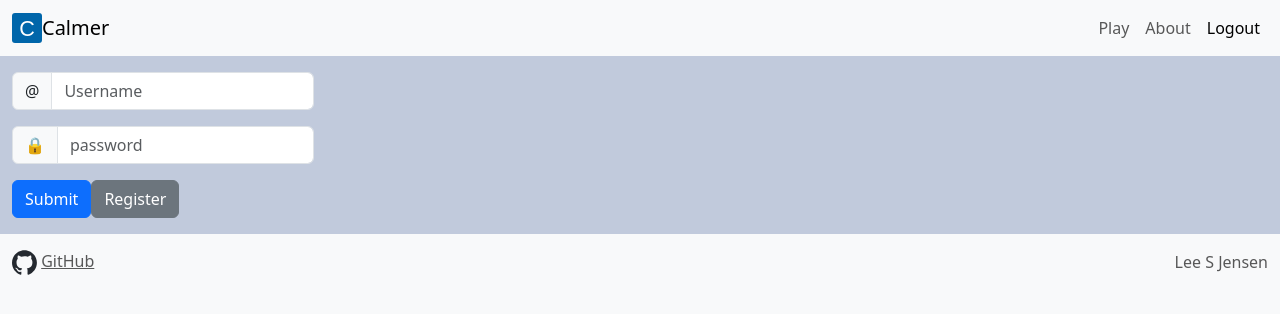
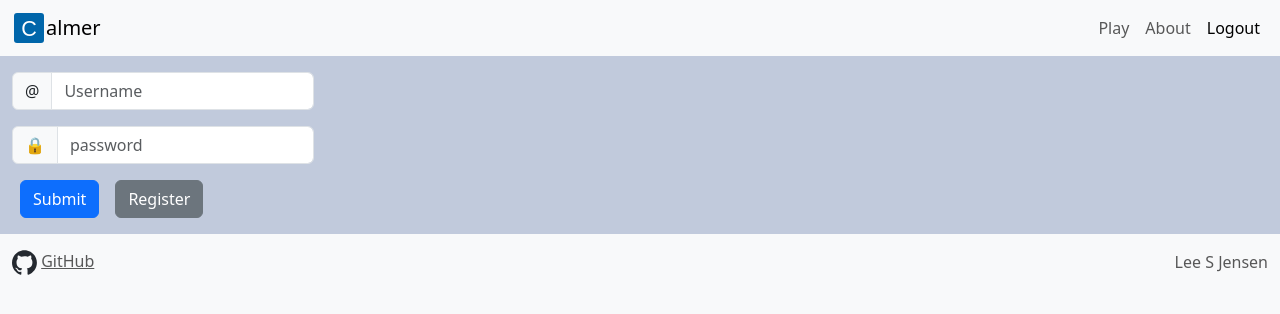
Before and after one commit to leesjensen/startup, a React (Vite) app: page / in a window 1280 px wide. Shown: the top 314 px of the page. Built offline with nearby package versions, Linux system fonts and the light colour scheme.

Commit message:
completed(react p1) deliverable

```diff
--- a/src/app.css
+++ b/src/app.css
@@ -13,3 +13,9 @@ main {
   padding: 1rem;
   background-color: #c1cadc;
 }
+
+.logo {
+  margin: 0 0.1em;
+  width: 30px;
+  height: 30px;
+}
--- a/src/app.jsx
+++ b/src/app.jsx
@@ -14,10 +14,10 @@ export default function App() {
         <nav className='navbar navbar-expand  bg-body-tertiary'>
           <div className='container-fluid'>
             <a className='navbar-brand'>
-              <img src='logo.svg' width='30' height='30' className='d-inline-block align-top' alt='' />
-              Calmer
+              <img src='logo.svg' className='logo d-inline-block align-top' alt='' />
+              almer
             </a>
-            <div class='navbar-nav'>
+            <div className='navbar-nav'>
               <NavLink className='nav-link' to='play'>
                 Play
               </NavLink>
--- /dev/null
+++ b/src/login/login.css
@@ -0,0 +1,3 @@
+.login-buttons button {
+  margin: 0 0.5em;
+}
--- a/src/login/login.jsx
+++ b/src/login/login.jsx
@@ -1,26 +1,27 @@
 import React from 'react';
+import './login.css';
 
 export function Login() {
   return (
     <main className='container-fluid'>
-      <form action='play.html' method='get'>
+      <form>
         <fieldset>
           <div className='input-group mb-3'>
             <span className='input-group-text' id='username'>
               @
             </span>
-            <input type='text' className='form-control' placeholder='Username' />
+            <input type='text' className='form-control' placeholder='Username' id='username' autoComplete='true' />
           </div>
           <div className='input-group mb-3'>
             <span className='input-group-text' id='password'>
               🔒
             </span>
-            <input type='text' className='form-control' placeholder='password' />
+            <input type='text' className='form-control' placeholder='password' id='password' />
           </div>
-          <button type='submit' className='btn btn-primary'>
-            Submit
-          </button>
-          <button className='btn btn-secondary'>Register</button>
+          <div className='login-buttons'>
+            <button className='btn btn-primary'>Submit</button>
+            <button className='btn btn-secondary'>Register</button>
+          </div>
         </fieldset>
       </form>
     </main>
--- a/src/play/play.jsx
+++ b/src/play/play.jsx
@@ -16,21 +16,21 @@ export function Play() {
             <div>
               <div className='input-group'>
                 <div className='input-group-text'>
-                  <input className='form-check-input' type='checkbox' value='rain' />
+                  <input className='form-check-input' type='checkbox' value='rain' id='rain' />
                 </div>
-                <input type='text' className='form-control' disabled value='rain' />
+                <input type='text' className='form-control' disabled value='rain' id='rain-label' />
               </div>
               <div className='input-group'>
                 <div className='input-group-text'>
-                  <input className='form-check-input' type='checkbox' value='thunder' />
+                  <input className='form-check-input' type='checkbox' value='thunder' id='thunder' />
                 </div>
-                <input type='text' className='form-control' disabled value='thunder' />
+                <input type='text' className='form-control' disabled value='thunder' id='thunder-label' />
               </div>
               <div className='input-group'>
                 <div className='input-group-text'>
-                  <input className='form-check-input' type='checkbox' value='waves' />
+                  <input className='form-check-input' type='checkbox' value='waves' id='waves' />
                 </div>
-                <input type='text' className='form-control' disabled value='waves' />
+                <input type='text' className='form-control' disabled value='waves' id='waves-label' />
               </div>
             </div>
           </fieldset>
```
